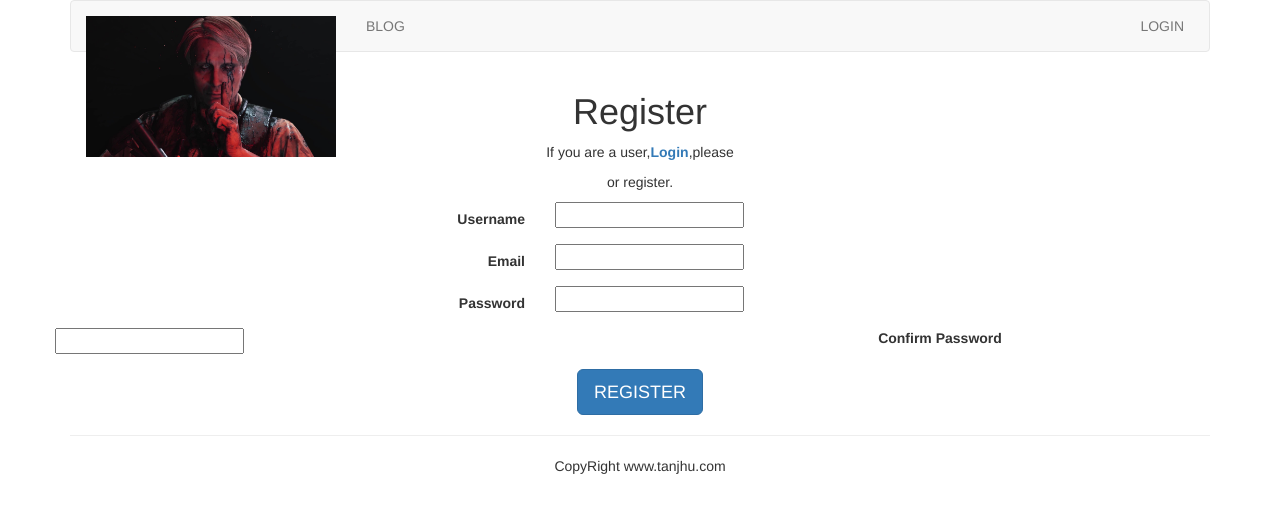
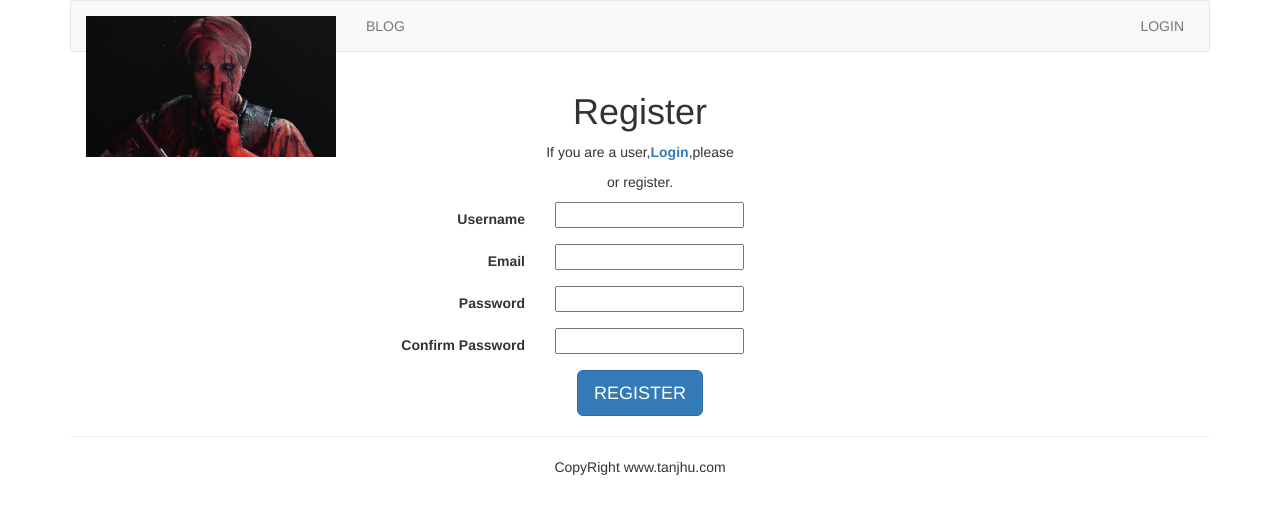
Before and after one commit to anlaganlag/Webapp_qiwsir_related, a Django app: page /account/register/ in a window 1280 px wide. Shown: the top 514 px of the page. Run offline with Django 3.2, Linux system fonts and the light colour scheme; some libraries are stand-ins or nearby versions.

Commit message:
上一般minor修改

```diff
--- a/templates/account/register.html
+++ b/templates/account/register.html
@@ -28,7 +28,7 @@
         </div>
 
         <div class='form-group'>
-            <label for="{{ form.password.id_for_label }}" classl="col-md-5 control-label">Confirm Password</label>
+            <label for="{{ form.password.id_for_label }}" class="col-md-5 control-label">Confirm Password</label>
             <div class='col-md-6 text-left'>{{ form.password2 }}</div>
         </div>
 
```
Also changed, not shown: db.sqlite3, 1 other file.
